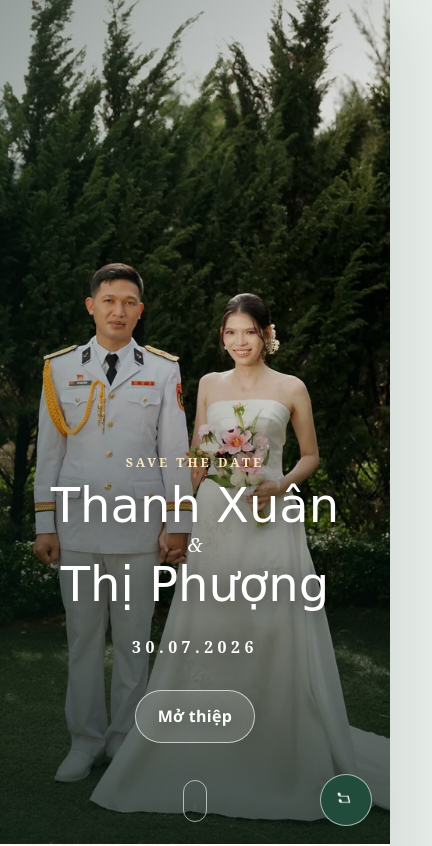
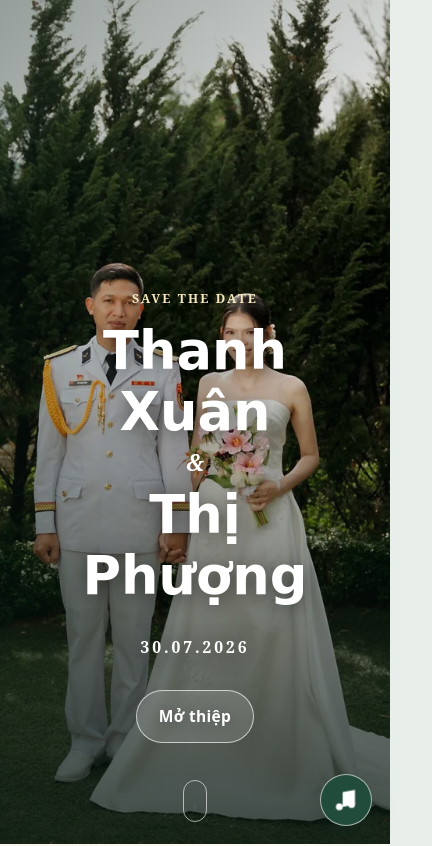
Before and after one commit to xuan2261/wedding-xuan-phuong, a plain HTML site: page index.html in a window 390 px wide. Shown: the top 846 px of the page, 432 px wide, since content can reach past the window. Drawn offline with Linux system fonts and the light colour scheme.

Commit message:
Review fonts, UX, music state and placeholder safety

```diff
--- a/app.js
+++ b/app.js
@@ -14,6 +14,22 @@
   function setText(selector, value) {
     $$(selector).forEach((element) => {
       element.textContent = value;
+    });
+  }
+
+  function giftsAreReady() {
+    if (!Array.isArray(config.gifts) || config.gifts.length === 0) return false;
+
+    const placeholderNumbers = new Set(["11111111", "222222"]);
+    return config.gifts.every((gift) => {
+      const accountNumber = String(gift.accountNumber || "").replace(/\s+/g, "");
+      return (
+        gift.bankName &&
+        gift.accountName &&
+        gift.qrImage &&
+        accountNumber.length >= 6 &&
+        !placeholderNumbers.has(accountNumber)
+      );
     });
   }
 
@@ -46,6 +62,11 @@
 
     const rsvpButton = $("#rsvpButton");
     const rsvpNote = $("#rsvpNote");
+    const giftButton = $("#giftButton");
+
+    if (!giftsAreReady()) {
+      giftButton.hidden = true;
+    }
 
     if (rsvp.url) {
       rsvpButton.href = rsvp.url;
@@ -123,6 +144,8 @@
     const openButton = $("#giftButton");
     const closeButton = $("[data-close-dialog]", dialog);
 
+    if (!giftsAreReady()) return;
+
     grid.replaceChildren(
       ...config.gifts.map((gift) => {
         const card = document.createElement("article");
@@ -198,7 +221,8 @@
     const button = $("#musicButton");
     const audio = $("#weddingMusic");
     const openInvitationButton = $("#openInvitationButton");
-    const icon = $("[data-music-icon]", button);
+    const mutedIcon = $("[data-music-icon=\"muted\"]", button);
+    const playingIcon = $("[data-music-icon=\"playing\"]", button);
     const screenReaderLabel = $(".sr-only", button);
 
     if (!music.enabled) return;
@@ -222,7 +246,8 @@
       button.setAttribute("aria-label", accessibleLabel);
       button.title = accessibleLabel;
 
-      icon.textContent = isPlaying ? "♫" : "🔇";
+      mutedIcon.toggleAttribute("hidden", isPlaying);
+      playingIcon.toggleAttribute("hidden", !isPlaying);
       screenReaderLabel.textContent = accessibleLabel;
     };
 
--- a/config.js
+++ b/config.js
@@ -57,13 +57,14 @@
   ],
 
   music: {
-    enabled: true, // Đổi thành true sau khi thêm assets/audio/music.mp3
+    enabled: true, // Giữ file assets/audio/music.mp3 hiện có trên GitHub
     file: "assets/audio/music.mp3",
-    title: "Ngày Đầu Tiên — Đức Phúc"
+    title: "Ngày Đầu Tiên — Đức Phúc",
+    volume: 0.72
   },
 
   site: {
-    domain: "", // Ví dụ: xuanphuong.id.vn
+    domain: "https://xuan2261.github.io/wedding-xuan-phuong/",
     footer: "Thanh Xuân & Thị Phượng · 30.07.2026"
   }
 };
--- a/index.html
+++ b/index.html
@@ -9,13 +9,17 @@
   <!-- Không cho phép lập chỉ mục; không phải là cơ chế đặt mật khẩu. -->
   <meta name="robots" content="noindex, nofollow, noimageindex">
   <meta name="referrer" content="no-referrer">
+  <meta name="color-scheme" content="light">
+  <meta http-equiv="Content-Security-Policy"
+        content="default-src 'self'; img-src 'self' data:; style-src 'self' https://fonts.googleapis.com; font-src https://fonts.gstatic.com; script-src 'self'; media-src 'self'; connect-src 'self'; object-src 'none'; base-uri 'self'; form-action 'none'; upgrade-insecure-requests">
 
   <title>Lễ Thành Hôn · Thanh Xuân & Thị Phượng</title>
 
   <meta property="og:type" content="website">
+  <meta property="og:url" content="https://xuan2261.github.io/wedding-xuan-phuong/">
   <meta property="og:title" content="Lễ Thành Hôn · Thanh Xuân & Thị Phượng">
   <meta property="og:description" content="Trân trọng kính mời bạn đến chung vui cùng chúng tôi ngày 30.07.2026.">
-  <meta property="og:image" content="assets/images/meta-v3.jpg">
+  <meta property="og:image" content="https://xuan2261.github.io/wedding-xuan-phuong/assets/images/meta-v3.jpg">
   <meta property="og:image:type" content="image/jpeg">
   <meta property="og:image:width" content="1200">
   <meta property="og:image:height" content="630">
@@ -25,16 +29,20 @@
   <meta name="twitter:card" content="summary_large_image">
   <meta name="twitter:title" content="Lễ Thành Hôn · Bùi Thanh Xuân & Trần Thị Phượng">
   <meta name="twitter:description" content="Trân trọng kính mời bạn đến chung vui cùng chúng tôi ngày 30.07.2026.">
-  <meta name="twitter:image" content="assets/images/meta-v3.jpg">
+  <meta name="twitter:image" content="https://xuan2261.github.io/wedding-xuan-phuong/assets/images/meta-v3.jpg">
 
   <link rel="icon" href="assets/images/favicon.png" type="image/png">
   <link rel="preload" as="image" href="assets/images/hero-720.webp?v=5"
         imagesrcset="assets/images/hero-720.webp?v=5 720w, assets/images/hero-1280.webp?v=5 1280w"
         imagesizes="(max-width: 760px) 100vw, 760px">
-  <link rel="stylesheet" href="styles.css?v=1.1">
+  <link rel="preconnect" href="https://fonts.googleapis.com">
+  <link rel="preconnect" href="https://fonts.gstatic.com" crossorigin>
+  <link rel="stylesheet"
+        href="https://fonts.googleapis.com/css2?family=Be+Vietnam+Pro:wght@400;500;600;700&amp;family=Dancing+Script:wght@500;600&amp;family=Lora:ital,wght@0,400;0,500;0,600;0,700;1,400&amp;display=swap">
+  <link rel="stylesheet" href="styles.css?v=1.4">
 
-  <script src="config.js?v=1.4" defer></script>
-  <script src="app.js?v=1.2" defer></script>
+  <script src="config.js?v=1.6" defer></script>
+  <script src="app.js?v=1.5" defer></script>
 </head>
 
 <body>
@@ -172,7 +180,7 @@
       <div class="countdown__inner reveal">
         <p class="section-kicker">Đếm ngược</p>
         <h2 id="countdown-title">Chờ ngày chung đôi</h2>
-        <div class="countdown__grid" role="timer" aria-live="polite">
+        <div class="countdown__grid" role="timer" aria-live="off" aria-label="Thời gian còn lại đến lễ cưới">
           <div><strong data-days>00</strong><span>Ngày</span></div>
           <div><strong data-hours>00</strong><span>Giờ</span></div>
           <div><strong data-minutes>00</strong><span>Phút</span></div>
@@ -184,7 +192,7 @@
     <section class="section actions reveal" aria-labelledby="actions-title">
       <p class="section-kicker">Phản hồi</p>
       <h2 id="actions-title">Sự hiện diện của bạn là món quà quý giá</h2>
-      <p>Vui lòng xác nhận tham dự trước <strong data-rsvp-deadline>25.07.2026</strong> để gia đình chuẩn bị đón tiếp chu đáo.</p>
+      <p>Vui lòng xác nhận tham dự trước <strong data-rsvp-deadline>24.07.2026</strong> để gia đình chuẩn bị đón tiếp chu đáo.</p>
       <div class="actions__buttons">
         <a class="button" id="rsvpButton" href="#" target="_blank" rel="noopener noreferrer">
           Xác nhận tham dự
@@ -289,7 +297,15 @@
     title="Bật nhạc nền"
     hidden
   >
-    <span data-music-icon aria-hidden="true">🔇</span>
+    <svg class="music-button__icon" data-music-icon="muted" aria-hidden="true" viewBox="0 0 24 24">
+      <path d="M4 9v6h4l5 4V5L8 9H4z"></path>
+      <path d="m17 9 4 4m0-4-4 4" fill="none" stroke="currentColor" stroke-width="2" stroke-linecap="round"></path>
+    </svg>
+    <svg class="music-button__icon" data-music-icon="playing" aria-hidden="true" viewBox="0 0 24 24" hidden>
+      <path d="M9 18V5l11-2v13"></path>
+      <circle cx="6" cy="18" r="3"></circle>
+      <circle cx="17" cy="16" r="3"></circle>
+    </svg>
     <span class="sr-only">Bật nhạc nền</span>
   </button>
   <audio id="weddingMusic" loop preload="none"></audio>
@@ -302,13 +318,13 @@
       </div>
       <button class="icon-button" type="button" data-close-dialog aria-label="Đóng cửa sổ">×</button>
     </div>
-    <p class="dialog-intro">Bạn có thể thay hai ảnh QR bên dưới trong thư mục <code>assets/qr</code>.</p>
+    <p class="dialog-intro">Thông tin mừng cưới dành cho khách ở xa.</p>
     <div class="gift-grid" id="giftGrid"></div>
   </dialog>
 
   <dialog class="lightbox" id="lightboxDialog" aria-label="Xem ảnh phóng lớn">
     <button class="icon-button lightbox__close" type="button" data-close-lightbox aria-label="Đóng ảnh">×</button>
-    <img id="lightboxImage" src="" alt="">
+    <img id="lightboxImage" src="" width="1280" height="1920" alt="">
   </dialog>
 
   <div class="toast" id="toast" role="status" aria-live="polite"></div>
--- a/styles.css
+++ b/styles.css
@@ -7,20 +7,26 @@
   --cream: #f7f2e8;
   --paper: #fffdf8;
   --gold: #b8995a;
+  --gold-text: #886e38;
   --ink: #203027;
-  --muted: #6a746e;
+  --muted: #626c66;
   --line: rgba(32, 75, 58, 0.18);
   --shadow: 0 18px 48px rgba(16, 43, 32, 0.14);
   --radius: 24px;
-  --serif: "Noto Serif", "Palatino Linotype", "Book Antiqua", Georgia, serif;
-  --sans: "Segoe UI", Arial, sans-serif;
-  --script: "Segoe Script", "Snell Roundhand", "Brush Script MT", cursive;
+  --serif: "Lora", "Noto Serif", Georgia, serif;
+  --sans: "Be Vietnam Pro", system-ui, -apple-system, BlinkMacSystemFont, "Segoe UI", sans-serif;
+  --script: "Dancing Script", "Segoe Script", cursive;
 }
 
 *,
 *::before,
 *::after {
   box-sizing: border-box;
+}
+
+/* Author styles such as display:inline-flex must never override HTML hidden. */
+[hidden] {
+  display: none !important;
 }
 
 html {
@@ -38,7 +44,11 @@
     radial-gradient(circle at 10% 10%, rgba(184, 153, 90, 0.08), transparent 22rem),
     var(--paper);
   font-family: var(--sans);
+  font-size-adjust: 0.53;
+  font-synthesis: none;
   line-height: 1.65;
+  text-rendering: optimizeLegibility;
+  -webkit-font-smoothing: antialiased;
   box-shadow: 0 0 80px rgba(16, 43, 32, 0.12);
 }
 
@@ -134,7 +144,7 @@
 .eyebrow,
 .section-kicker {
   margin: 0 0 10px;
-  color: var(--gold);
+  color: var(--gold-text);
   font-family: var(--serif);
   font-size: 0.78rem;
   font-weight: 700;
@@ -150,8 +160,9 @@
   margin: 0;
   font-family: var(--script);
   font-size: clamp(3rem, 12vw, 6rem);
-  font-weight: 400;
-  line-height: 0.92;
+  font-weight: 600;
+  line-height: 1.1;
+  text-wrap: balance;
 }
 
 .hero h1 > span {
@@ -258,6 +269,7 @@
 
 .invitation {
   position: relative;
+  overflow: hidden;
   text-align: center;
 }
 
@@ -302,6 +314,8 @@
   color: var(--green-800);
   font-family: var(--script);
   font-size: clamp(2rem, 7vw, 3.2rem);
+  font-weight: 600;
+  line-height: 1.16;
 }
 
 .couple {
@@ -473,7 +487,7 @@
   color: white;
   background:
     linear-gradient(rgba(16, 43, 32, 0.93), rgba(16, 43, 32, 0.93)),
-    url("assets/images/couple-aodai-720.webp") center 36% / cover;
+    url("assets/images/couple-aodai-720.webp?v=5") center 36% / cover;
 }
 
 .countdown__inner {
@@ -517,8 +531,8 @@
 .countdown__grid span {
   margin-top: 8px;
   color: rgba(255, 255, 255, 0.75);
-  font-size: 0.72rem;
-  letter-spacing: 0.12em;
+  font-size: 0.78rem;
+  letter-spacing: 0.1em;
   text-transform: uppercase;
 }
 
@@ -626,6 +640,8 @@
   margin: 0;
   font-family: var(--script);
   font-size: clamp(3rem, 11vw, 5.5rem);
+  font-weight: 600;
+  line-height: 1.1;
 }
 
 .closing__content h2 {
@@ -657,26 +673,28 @@
   box-shadow: 0 8px 25px rgba(16, 43, 32, 0.28);
 }
 
-.music-button [data-music-icon] {
-  display: inline-grid;
-  place-items: center;
-  min-width: 1.4em;
-  font-size: 1.35rem;
-  line-height: 1;
+.music-button__icon {
+  width: 26px;
+  height: 26px;
+  display: block;
+  margin: auto;
+  fill: currentColor;
   transform-origin: center;
 }
 
-.music-button[aria-pressed="true"] [data-music-icon] {
-  animation: spin 4s linear infinite;
+.music-button[aria-pressed="true"] [data-music-icon="playing"] {
+  animation: music-pulse 1.8s ease-in-out infinite;
 }
 
 .music-button[aria-pressed="false"] {
-  background: rgba(33, 75, 58, 0.88);
+  background: rgba(33, 75, 58, 0.92);
 }
 
-@keyframes spin {
-  to { transform: rotate(360deg); }
+@keyframes music-pulse {
+  0%, 100% { transform: scale(1); }
+  50% { transform: scale(1.08); }
 }
+
 
 dialog {
   width: min(92vw, 650px);
@@ -836,6 +854,20 @@
 }
 
 @media (max-width: 460px) {
+
+  .hero h1 {
+    font-size: clamp(2.85rem, 14vw, 4.6rem);
+    line-height: 1.12;
+  }
+
+  .hero__date {
+    letter-spacing: 0.18em;
+  }
+
+  .eyebrow,
+  .section-kicker {
+    letter-spacing: 0.17em;
+  }
   .section {
     padding: 68px 22px;
   }
```
